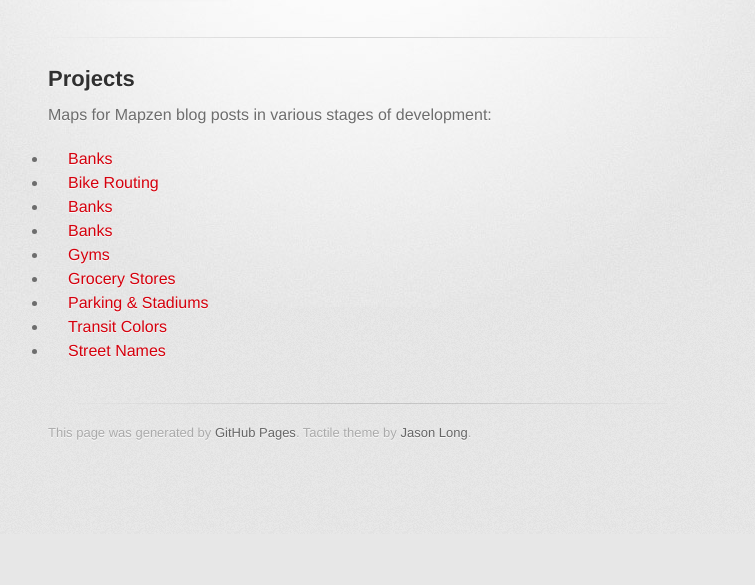
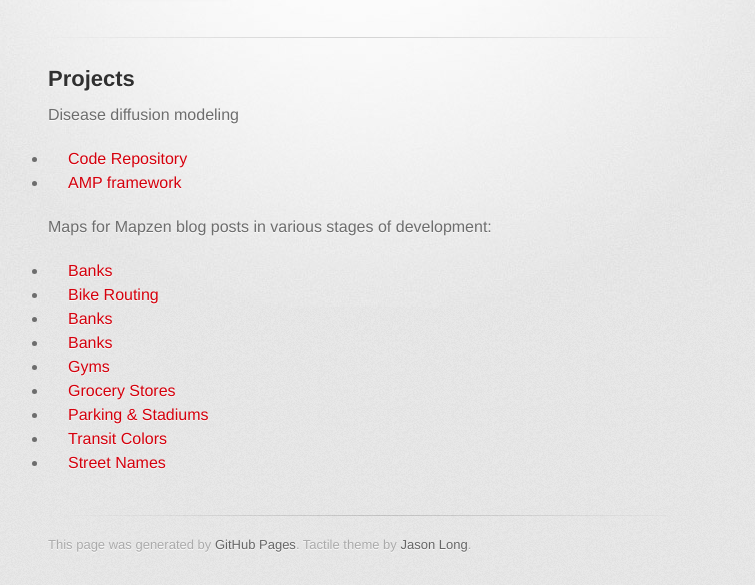
Before and after one commit to IndyHurt/indyhurt.github.io, a plain HTML site: page index.html in a window 1280 px wide. Shown: the part 266-851 px from the top of the page, without its empty margins (282-1037 px from the left). Before the commit the page ends 800 px from the top, so only its background shows below. Drawn offline with Linux system fonts and the light colour scheme; a web font is replaced by a local one.

Commit message:
diffusion modeling

```diff
--- a/index.html
+++ b/index.html
@@ -35,6 +35,13 @@
 <h2>
 <a id="Projects" class="anchor" href="#Projects" aria-hidden="true"><span class="octicon octicon-link"></span></a>Projects</h2>
 
+<p>Disease diffusion modeling</p>
+
+<ul>
+<li><a href="https://github.com/IndyHurt/TB_ABM">Code Repository</a></li>
+<li><a href="http://www.eclipse.org/amp/">AMP framework</a></li>
+</ul>
+
 <p>Maps for Mapzen blog posts in various stages of development:</p>
 
 
```
